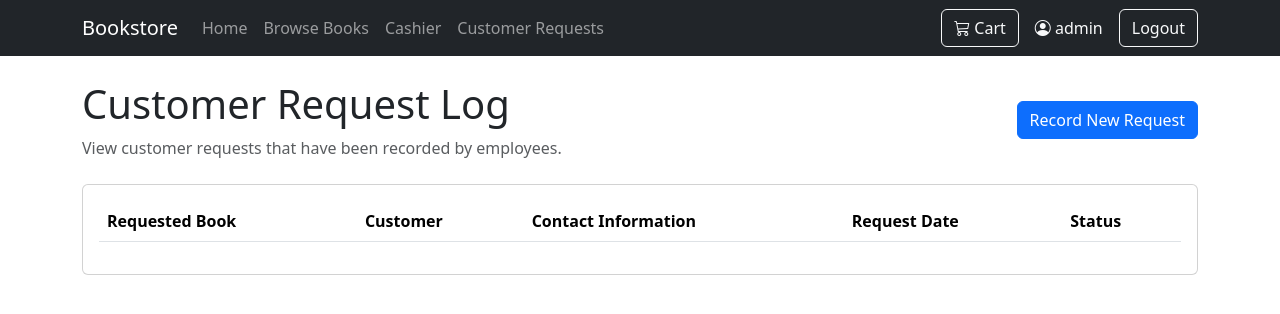
After one commit to skmerten/CS492-Bookstore, a Django app: page /orders/customer-requests/ in a window 1280 px wide. The commit adds this page. Shown: the top 314 px of the page. Run offline with Django 4.2, Linux system fonts and the light colour scheme; a user stored in the database is signed in; data comes from the database, SQL or seed files in the repository; data that the repository does not hold is empty.

Commit message:
Added Customer Request Logging Feature

```diff
--- a/Bookstore/urls.py
+++ b/Bookstore/urls.py
@@ -27,4 +27,5 @@ urlpatterns = [
     path("inventory/", include("inventory.urls")),
     path("cart/", include("cart.urls")),
     path("sales/", include("sales.urls")),
+    path("orders/", include("orders.urls")),
 ]
--- /dev/null
+++ b/orders/templates/orders/customer_request_log.html
@@ -0,0 +1,97 @@
+{% extends "base.html" %}
+
+{% block title %}
+    Customer Request Log | Bookstore
+{% endblock %}
+
+{% block content %}
+
+<div class="d-flex justify-content-between align-items-center mb-4">
+    <div>
+        <h1>Customer Request Log</h1>
+        <p class="text-muted mb-0">
+            View customer requests that have been recorded by employees.
+        </p>
+    </div>
+
+    <a href="{% url 'orders:create_customer_request' %}" class="btn btn-primary">
+        Record New Request
+    </a>
+</div>
+
+<div class="card">
+    <div class="card-body">
+
+        <div class="table-responsive">
+            <table class="table table-striped align-middle">
+                <thead>
+                    <tr>
+                        <th>Requested Book</th>
+                        <th>Customer</th>
+                        <th>Contact Information</th>
+                        <th>Request Date</th>
+                        <th>Status</th>
+                    </tr>
+                </thead>
+
+                <tbody>
+                    {% for customer_request in customer_requests %}
+                    <tr>
+                        <td>
+                            <strong>
+                                {{ customer_request.requested_title }}
+                            </strong>
+
+                            {% if customer_request.requested_author %}
+                            <br>
+                            <small class="text-muted">
+                                By {{ customer_request.requested_author }}
+                            </small>
+                        {% endif %}
+                        </td>
+
+                        <td>
+                            {{ customer_request.customer.full_name }}
+                        </td>
+
+                        <td>
+                            {% if customer_request.customer.email %}
+                                {{ customer_request.customer.email }}
+                            {% endif %}
+
+                            {% if customer_request.customer.phone %}
+
+                            {% if customer_request.customer.email %}
+                                 <br>
+                            {% endif %}
+
+                        {{ customer_request.customer.phone }}
+
+                        {% endif %}
+
+                        {% if not customer_request.customer.email and not customer_request.customer.phone %}
+                            <span class="text-muted">No contact details</span>
+                        {% endif %}
+
+                        </td>
+
+                        <td>
+                            {{ customer_request.request_date|date:"M j, Y, g:i a"}}
+                        </td>
+
+                        <td>
+                           {% if customer_request.status %}
+                                {{ customer_request.status }}
+                            {% else %}
+                            <span class="text-muted">Not Set</span>
+                            {% endif %}
+                        </td>
+                    </tr>
+                    {% endfor %}
+                </tbody>
+            </table>
+        </div>
+    </div>
+</div>
+
+{% endblock %}
--- /dev/null
+++ b/orders/urls.py
@@ -0,0 +1,18 @@
+from django.urls import path
+from . import views
+
+app_name = "orders"
+
+urlpatterns = [
+    path(
+        "customer-request/",
+        views.create_customer_request,
+        name="create_customer_request",
+    ),
+
+    path(
+        "customer-requests/",
+        views.customer_request_log,
+        name="customer_request_log",
+    ),
+]
--- a/orders/views.py
+++ b/orders/views.py
@@ -1,3 +1,69 @@
-from django.shortcuts import render
+from django.contrib import messages
+from django.contrib.auth.decorators import login_required
+from django.shortcuts import redirect, render
+from sales.models import Customer
+from .forms import CustomerRequestCustomerForm, CustomerRequestForm
+from .models import CustomerRequest
 
-# Create your views here.
+#Only allows logged in employees to record a customer book request.
+@login_required
+def create_customer_request(request):
+    customer_form = CustomerRequestCustomerForm(request.POST or None)
+    request_form = CustomerRequestForm(request.POST or None)
+
+    #Only save information after the employee submits form.
+    if request.method == "POST":
+
+        #Both forms must contain valid information in order for anything to be saved.
+        if customer_form.is_valid() and request_form.is_valid():
+            customer_data = customer_form.cleaned_data
+
+            #Reuse a matching customer information or create a new record.
+            customer, created = Customer.objects.get_or_create(
+                full_name=customer_data["full_name"],
+                email=customer_data["email"],
+                phone=customer_data["phone"],
+            )
+
+            customer_request = request_form.save(commit=False)
+
+            #Connect the book request to the customer record.
+            customer_request.customer = customer
+
+            #Saves the completed request to database.
+            customer_request.save()
+
+            #Shows confirmation message.
+            messages.success(
+                request,
+                "The customer request was saved successfully."
+            )
+
+            return redirect("orders:customer_request_log")
+
+    return render(
+        request,
+        "orders/customer_request_form.html",
+        {
+            "customer_form": customer_form,
+            "request_form": request_form,
+        },
+    )
+
+#Only logged-in employees can view customer request log.
+@login_required
+def customer_request_log(request):
+
+    #Retrieve customer requests from newest to oldest
+    customer_requests = (
+        CustomerRequest.objects.select_related("customer", "book").order_by("-request_date")
+    )
+
+    #Display the log page
+    return render(
+        request,
+        "orders/customer_request_log.html",
+        {
+            "customer_requests": customer_requests,
+        },
+    )
--- a/templates/base.html
+++ b/templates/base.html
@@ -64,6 +64,12 @@
                             href="{% url 'sales:cash_payment' %}"
                         >
                             Cashier
+                        </a>
+                    </li>
+
+                    <li class="nav-item">
+                        <a class="nav-link" href="{% url 'orders:customer_request_log' %}">
+                            Customer Requests
                         </a>
                     </li>
                 {% endif %}
```
Also changed, not shown: orders/forms.py (added, +43 -0 lines), orders/templates/orders/customer_request_form.html (added, +69 -0 lines).
